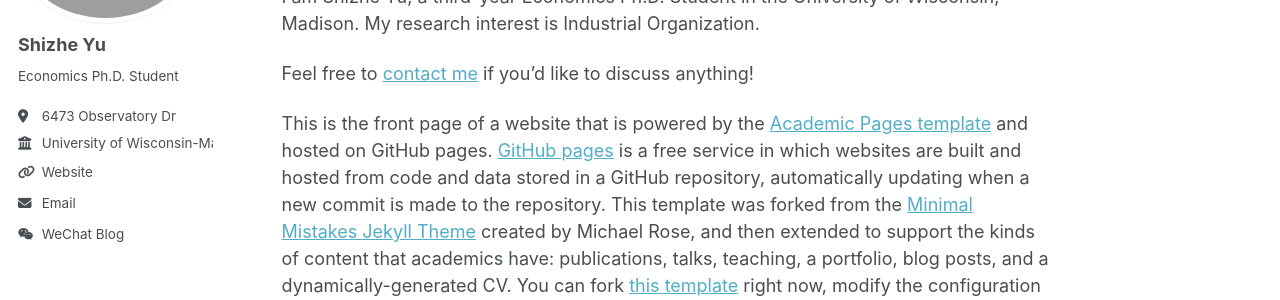
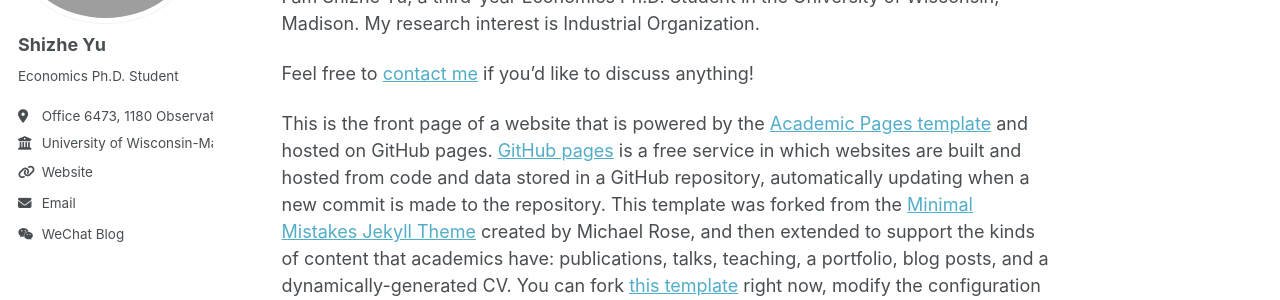
Before and after one commit to shizhe-yu/shizhe-yu.github.io, a Jekyll site: the page built from _pages/about.md, in a window 1280 px wide. Shown: the part 209-509 px from the top of the page. Built offline with Jekyll 4.4.1, drawn with Linux system fonts in a browser that asks for light colours.

Commit message:
Update _config.yml

```diff
--- a/_config.yml
+++ b/_config.yml
@@ -26,7 +26,7 @@ author:
   name             : "Shizhe Yu"
   pronouns         : "" # example: "she/her"
   bio              : "Economics Ph.D. Student"
-  location         : "6473 Observatory Dr"
+  location         : "Office 6473, 1180 Observatory Dr"
   employer         : "University of Wisconsin-Madison"
   uri              : "" #"https://econ.wisc.edu/staff/yu-shizhe/" # URL
   email            : "shizhe.yu@wisc.edu"
```
